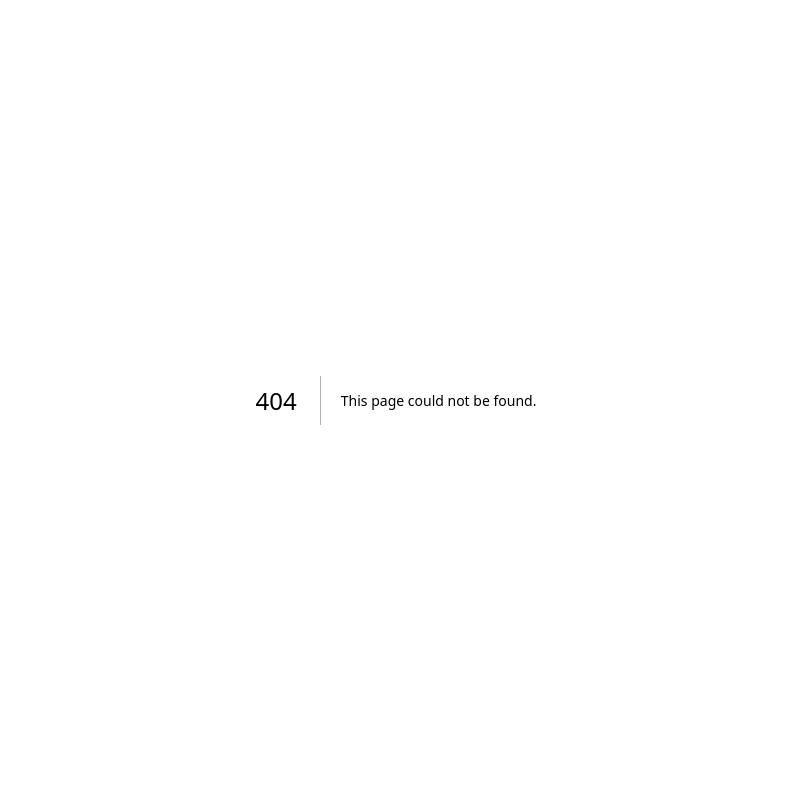
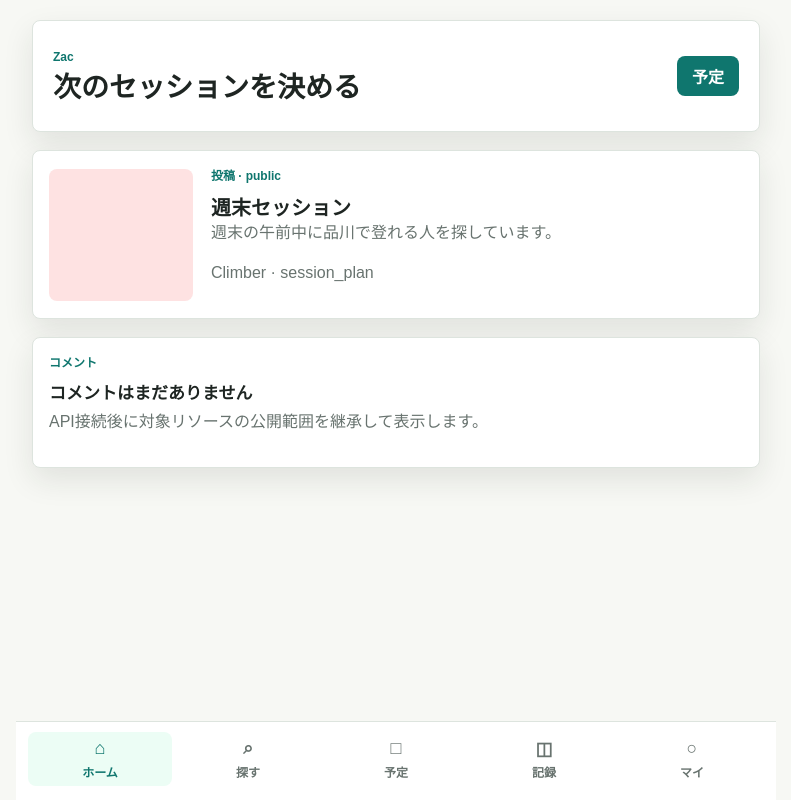
Before and after one commit to kabuto-kohei/zac, a Next.js app in the folder apps/web/: page /posts/partner-search-post in a window 1280 px wide. Before the commit this address had no page. Shown: the whole page, without its empty margins (244-1035 px from the left). Built offline with nearby package versions, Linux system fonts and the light colour scheme.

Commit message:
投稿とフィードを追加

```diff
--- a/apps/web/app/globals.css
+++ b/apps/web/app/globals.css
@@ -211,6 +211,10 @@ p {
   background-color: #e0e7ff;
 }
 
+.post-visual {
+  background-color: #fee2e2;
+}
+
 .search-box {
   display: grid;
   gap: 8px;
--- /dev/null
+++ b/apps/web/app/posts/[postId]/page.tsx
@@ -0,0 +1,6 @@
+import { PostDetail } from "../../../src/features/home/post-detail";
+
+export default async function PostDetailPage({ params }: { params: Promise<{ postId: string }> }) {
+  const { postId } = await params;
+  return <PostDetail postId={postId} />;
+}
--- a/apps/web/src/features/home/mock-data.ts
+++ b/apps/web/src/features/home/mock-data.ts
@@ -3,7 +3,9 @@ export {
   gymFixtures as gyms,
   logFixtures as logs,
   planFixtures as plans,
+  postFixtures as posts,
   type GymSummary,
   type LogSummary,
   type PlanSummary,
+  type PostSummary,
 } from "@zac/shared";
--- /dev/null
+++ b/apps/web/src/features/home/post-detail.tsx
@@ -0,0 +1,32 @@
+import { findPostFixture } from "@zac/shared";
+import { notFound } from "next/navigation";
+import { AppShell } from "./app-shell";
+
+export function PostDetail({ postId }: { postId: string }) {
+  const post = findPostFixture(postId);
+
+  if (!post) {
+    notFound();
+  }
+
+  return (
+    <AppShell activeTab="home">
+      <section className="hero-card">
+        <div className="hero-visual post-visual" />
+        <div>
+          <p className="card-kind">投稿 · {post.visibility}</p>
+          <h2>{post.sourceLabel}</h2>
+          <p>{post.body}</p>
+          <p>{post.authorName} · {post.sourceType}</p>
+        </div>
+      </section>
+      <section className="stack">
+        <article className="wide-card">
+          <p className="card-kind">コメント</p>
+          <h3>コメントはまだありません</h3>
+          <p>API接続後に対象リソースの公開範囲を継承して表示します。</p>
+        </article>
+      </section>
+    </AppShell>
+  );
+}
--- a/packages/api/src/app.ts
+++ b/packages/api/src/app.ts
@@ -1,8 +1,10 @@
 import { Hono } from "hono";
 import { toErrorResponse } from "./errors.js";
+import { createFeedRoutes } from "./routes/feed.js";
 import { createGymRoutes } from "./routes/gyms.js";
 import { createHealthRoutes } from "./routes/health.js";
 import { createLogRoutes } from "./routes/logs.js";
+import { createPostRoutes } from "./routes/posts.js";
 import { createSessionPlanRoutes } from "./routes/session-plans.js";
 
 export function createApp() {
@@ -12,6 +14,8 @@ export function createApp() {
   app.route("/v1/gyms", createGymRoutes());
   app.route("/v1/session-plans", createSessionPlanRoutes());
   app.route("/v1/logs", createLogRoutes());
+  app.route("/v1/posts", createPostRoutes());
+  app.route("/v1/feed", createFeedRoutes());
 
   app.onError((error, context) => {
     const response = toErrorResponse(error);
--- a/packages/shared/src/fixtures.ts
+++ b/packages/shared/src/fixtures.ts
@@ -23,6 +23,15 @@ export type LogSummary = {
   place: string;
   grade: string;
   note: string;
+};
+
+export type PostSummary = {
+  id: string;
+  body: string;
+  authorName: string;
+  sourceType: "standalone" | "climbing_log" | "session_plan" | "gym";
+  sourceLabel: string;
+  visibility: string;
 };
 
 export const gymFixtures: GymSummary[] = [
@@ -91,6 +100,25 @@ export const logFixtures: LogSummary[] = [
   },
 ];
 
+export const postFixtures: PostSummary[] = [
+  {
+    id: "yellow-wall-post",
+    body: "垂壁の黄色、足位置を変えたら一気に安定した。",
+    authorName: "Climber",
+    sourceType: "climbing_log",
+    sourceLabel: "垂壁の黄色を完登",
+    visibility: "followers",
+  },
+  {
+    id: "partner-search-post",
+    body: "週末の午前中に品川で登れる人を探しています。",
+    authorName: "Climber",
+    sourceType: "session_plan",
+    sourceLabel: "週末セッション",
+    visibility: "public",
+  },
+];
+
 export function findGymFixture(gymId: string) {
   return gymFixtures.find((gym) => gym.id === gymId);
 }
@@ -102,3 +130,13 @@ export function findPlanFixture(planId: string) {
 export function findLogFixture(logId: string) {
   return logFixtures.find((log) => log.id === logId);
 }
+
+export function findPostFixture(postId: string) {
+  return postFixtures.find((post) => post.id === postId);
+}
+
+export const feedFixtures = [
+  ...planFixtures.map((plan) => ({ type: "session_plan" as const, item: plan })),
+  ...logFixtures.slice(0, 1).map((log) => ({ type: "climbing_log" as const, item: log })),
+  ...postFixtures.map((post) => ({ type: "post" as const, item: post })),
+];
```
Also changed, not shown: apps/web/src/features/home/cards.tsx (+16 -1 lines), apps/web/src/features/home/web-app-home.tsx (+5 -2 lines), packages/api/src/routes/feed.ts (added, +19 -0 lines), packages/api/src/routes/posts.ts (added, +38 -0 lines), 1 other file (tests, documents, lock files or other folders).
